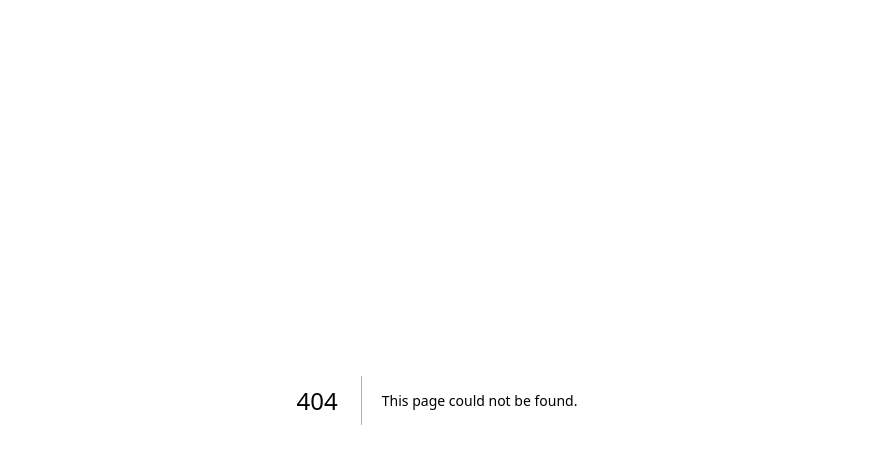
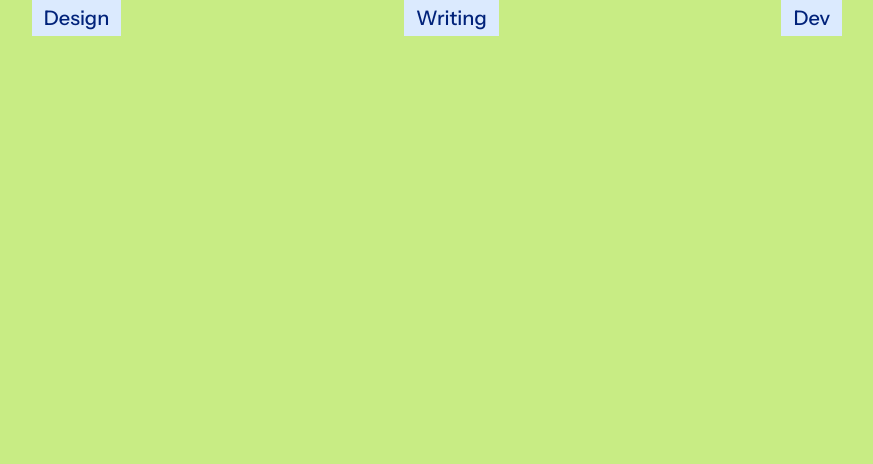
Before and after one commit to sberhea/portfolio, a Next.js app: page /design in a window 1280 px wide. Before the commit this address had no page. Shown: the top 464 px of the page, without its empty margins (203-1076 px from the left). Built offline with nearby package versions, Linux system fonts and the light colour scheme.

Commit message:
chore: create design, dev, and writing page files

```diff
--- /dev/null
+++ b/src/app/design/page.tsx
@@ -0,0 +1,15 @@
+import Navbar from "@/components/Navbar";
+
+export default function HomePage() {
+  return (
+    <main className="">
+       {/* Navbar */}
+        <Navbar />
+
+      <div className="">
+
+      </div>
+
+    </main>
+  )
+}
--- /dev/null
+++ b/src/app/dev/page.tsx
@@ -0,0 +1,15 @@
+import Navbar from "@/components/Navbar";
+
+export default function HomePage() {
+  return (
+    <main className="">
+       {/* Navbar */}
+        <Navbar />
+
+      <div className="">
+
+      </div>
+
+    </main>
+  )
+}
--- a/src/app/layout.tsx
+++ b/src/app/layout.tsx
@@ -1,4 +1,10 @@
 import './globals.css';
+import { Instrument_Sans } from 'next/font/google'
+
+const instrumentSans = Instrument_Sans({
+  subsets: ['latin'],
+  display: 'swap',
+})
 
 export default function RootLayout({
   children,
@@ -7,7 +13,7 @@ export default function RootLayout({
 }>) {
   return (
     <html lang="en">
-      <body>
+      <body className={instrumentSans.className}>
         {children}
       </body>
     </html>
--- /dev/null
+++ b/src/app/writing/page.tsx
@@ -0,0 +1,15 @@
+import Navbar from "@/components/Navbar";
+
+export default function HomePage() {
+  return (
+    <main className="">
+       {/* Navbar */}
+        <Navbar />
+
+      <div className="">
+
+      </div>
+
+    </main>
+  )
+}
```
